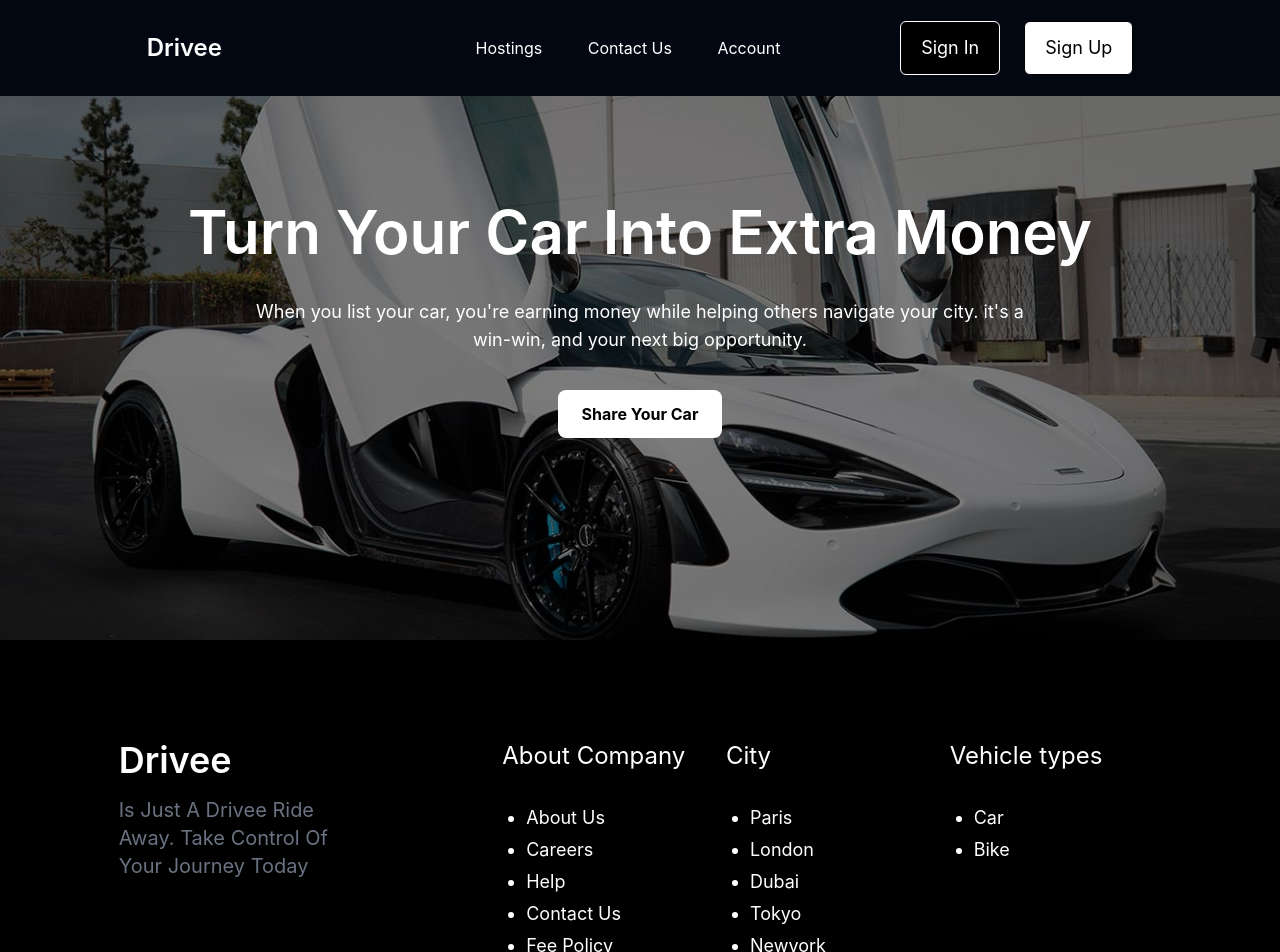
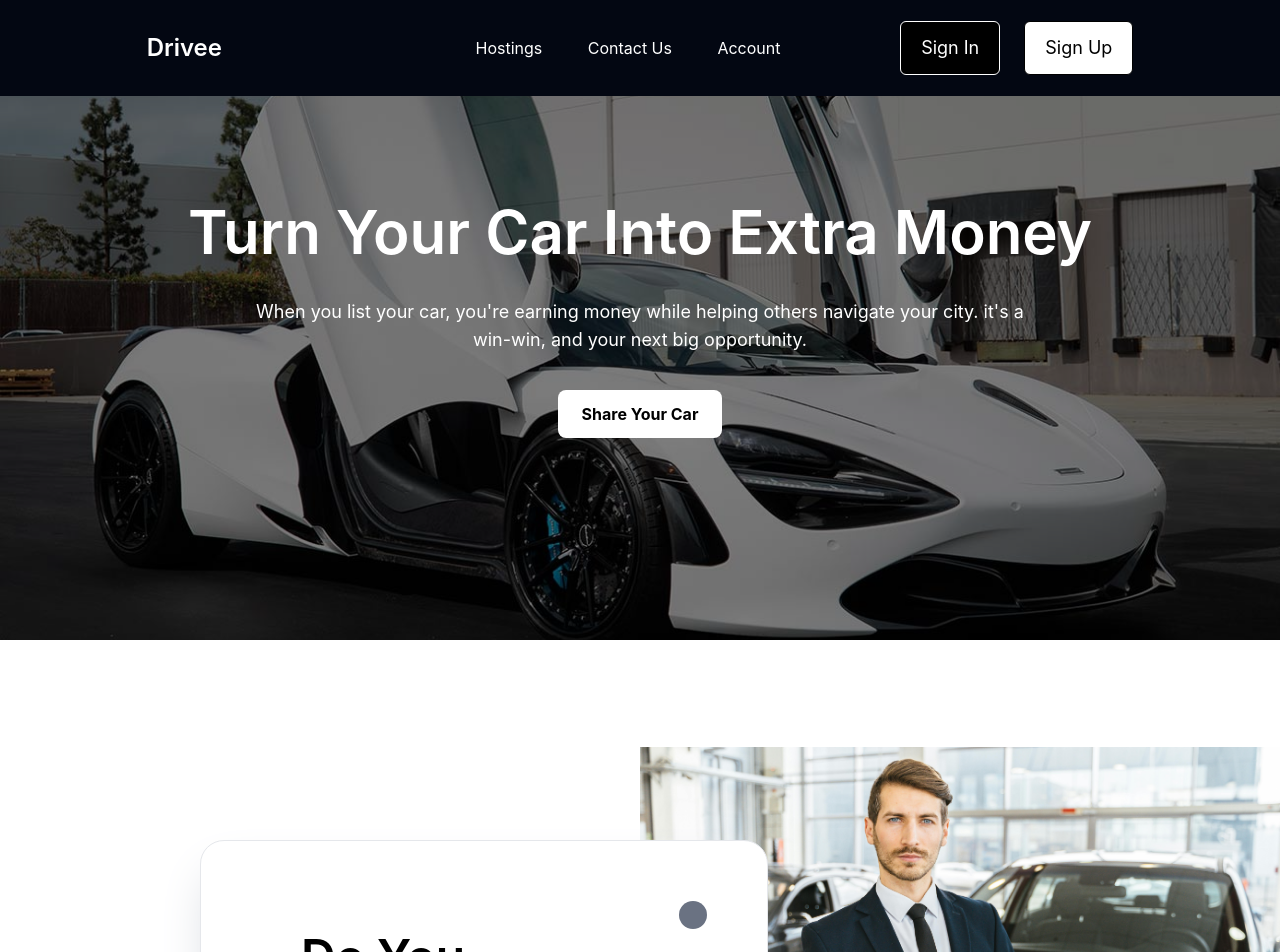
Before and after one commit to kaleabAlemayehu/drivee, a Vue app: page /hosting/car in a window 1280 px wide. Shown: the top 952 px of the page. Built offline with nearby package versions, Linux system fonts and the light colour scheme; some icons are missing.

Commit message:
feat: adding learn more section on car hosting page

```diff
--- a/src/views/carhosting.vue
+++ b/src/views/carhosting.vue
@@ -1,4 +1,5 @@
 <script setup lang="ts">
+import LearnMore from "../components/LearnMore.vue";
 </script>
 <template>
   <div
@@ -25,5 +26,6 @@
       </div>
     </div>
   </div>
+  <LearnMore />
 </template>
 <style scoped></style>
```
